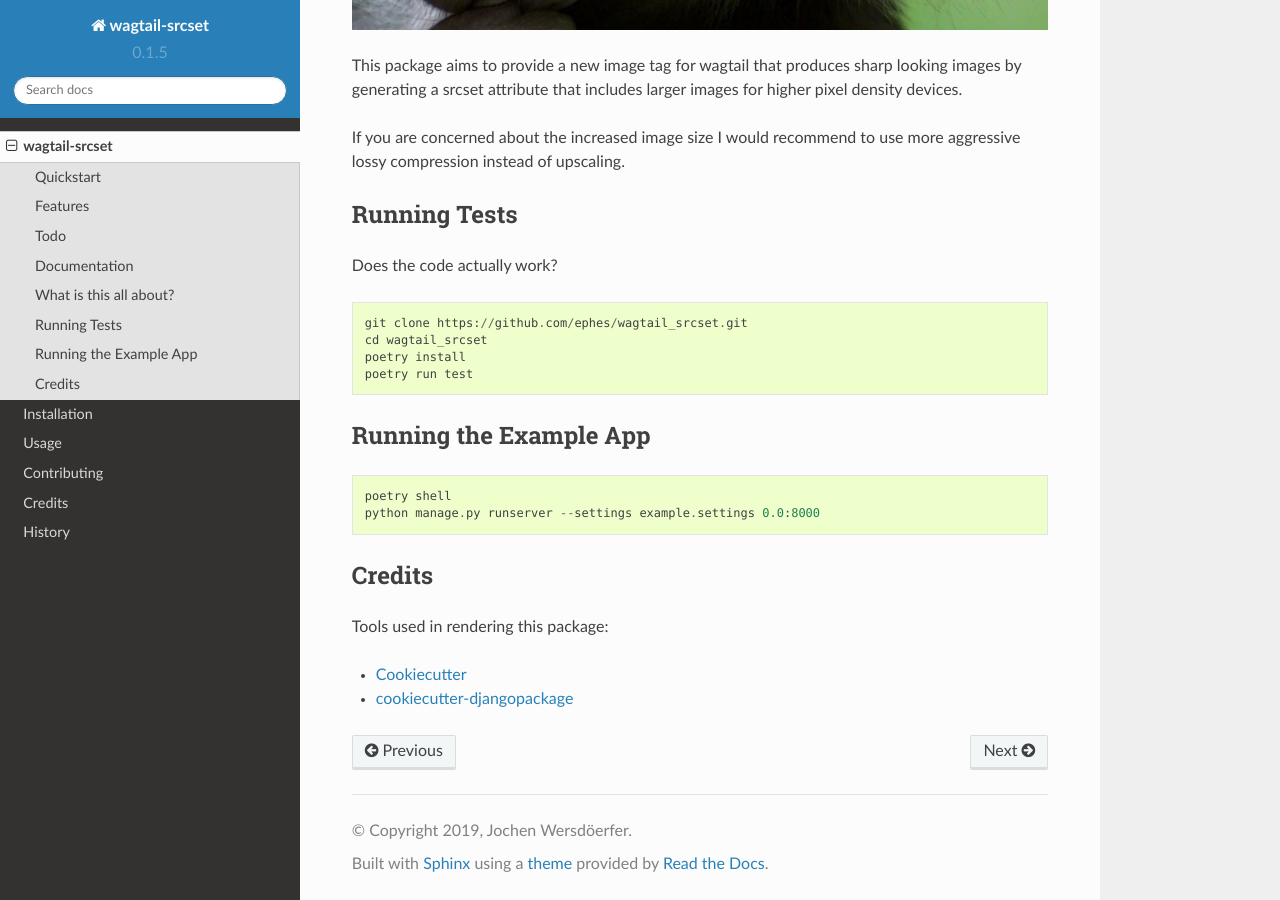
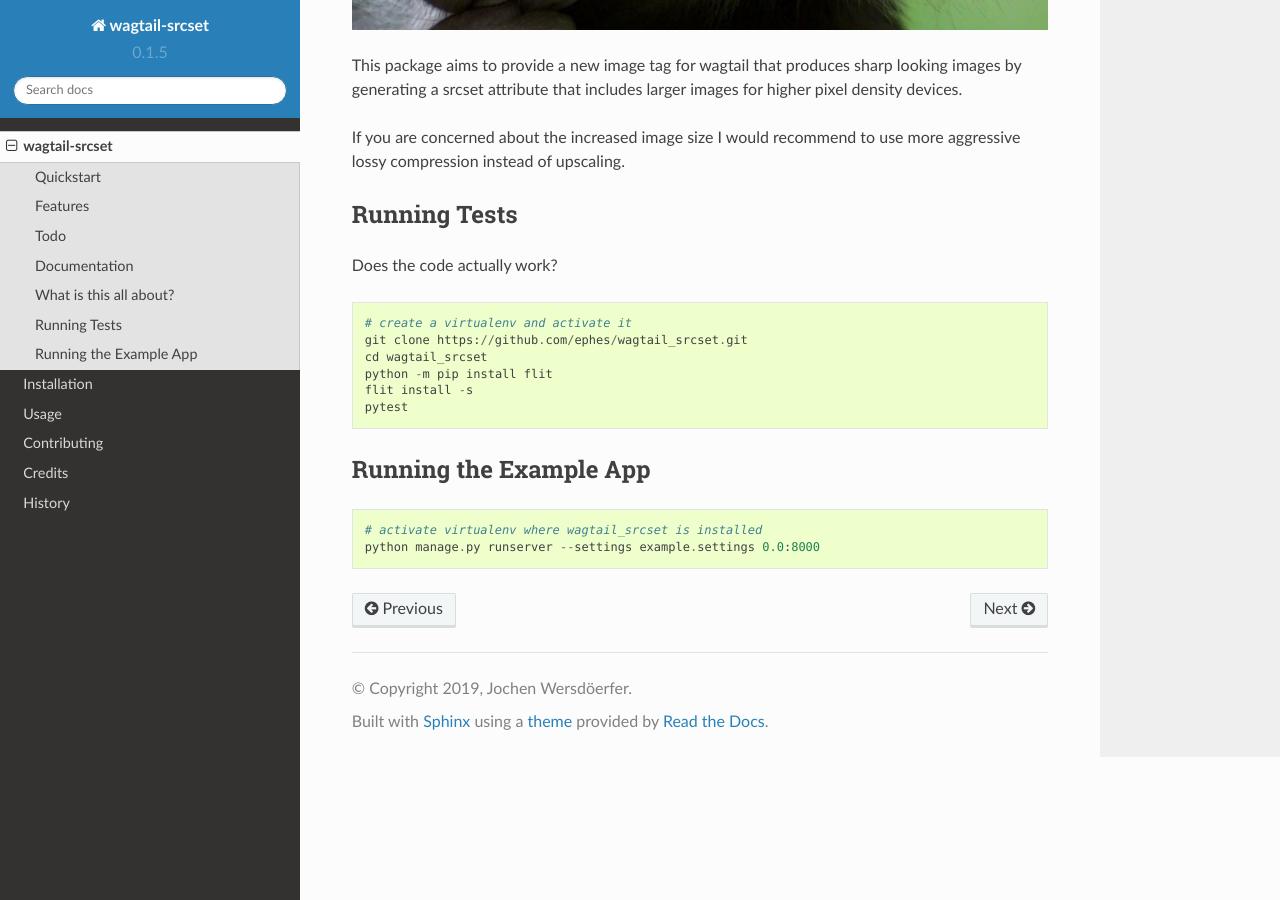
Before and after one commit to ephes/wagtail_srcset, a Sphinx documentation site: the page built from docs/readme.rst, in a window 1280 px wide and 900 px high, scrolled down 3386 px. Built offline with Sphinx 7.4.7 and the Read the Docs theme 2.0.0, drawn with Linux system fonts in a browser that asks for light colours.

Commit message:
#2 documentation updates for flit vs poetry etc

```diff
--- a/README.rst
+++ b/README.rst
@@ -4,9 +4,6 @@ wagtail-srcset
 
 .. image:: https://badge.fury.io/py/wagtail-srcset.svg
     :target: https://badge.fury.io/py/wagtail-srcset
-
-.. image:: https://travis-ci.org/ephes/wagtail_srcset.svg?branch=main
-    :target: https://travis-ci.org/ephes/wagtail_srcset
 
 .. image:: https://codecov.io/gh/ephes/wagtail_srcset/branch/main/graph/badge.svg
     :target: https://codecov.io/gh/ephes/wagtail_srcset
@@ -101,10 +98,12 @@ Does the code actually work?
 
 ::
 
+    # create a virtualenv and activate it
     git clone https://github.com/ephes/wagtail_srcset.git
     cd wagtail_srcset
-    poetry install
-    poetry run test
+    python -m pip install flit
+    flit install -s
+    pytest
 
 Running the Example App
 -----------------------
@@ -112,16 +111,5 @@ Running the Example App
 
 ::
 
-    poetry shell
+    # activate virtualenv where wagtail_srcset is installed
     python manage.py runserver --settings example.settings 0.0:8000
-
-Credits
--------
-
-Tools used in rendering this package:
-
-*  Cookiecutter_
-*  `cookiecutter-djangopackage`_
-
-.. _Cookiecutter: https://github.com/audreyr/cookiecutter
-.. _`cookiecutter-djangopackage`: https://github.com/pydanny/cookiecutter-djangopackage
--- a/docs/usage.rst
+++ b/docs/usage.rst
@@ -8,7 +8,7 @@ To use wagtail-srcset in a project, add it to your `INSTALLED_APPS`:
 
     INSTALLED_APPS = (
         ...
-        'wagtail_srcset.apps.WagtailSrcsetConfig',
+        "wagtail_srcset.apps.WagtailSrcsetConfig",
         ...
     )
 
```
Also changed, not shown: other parts of docs/usage.rst (+1 -1 lines), docs/installation.rst (+1 -6 lines).
